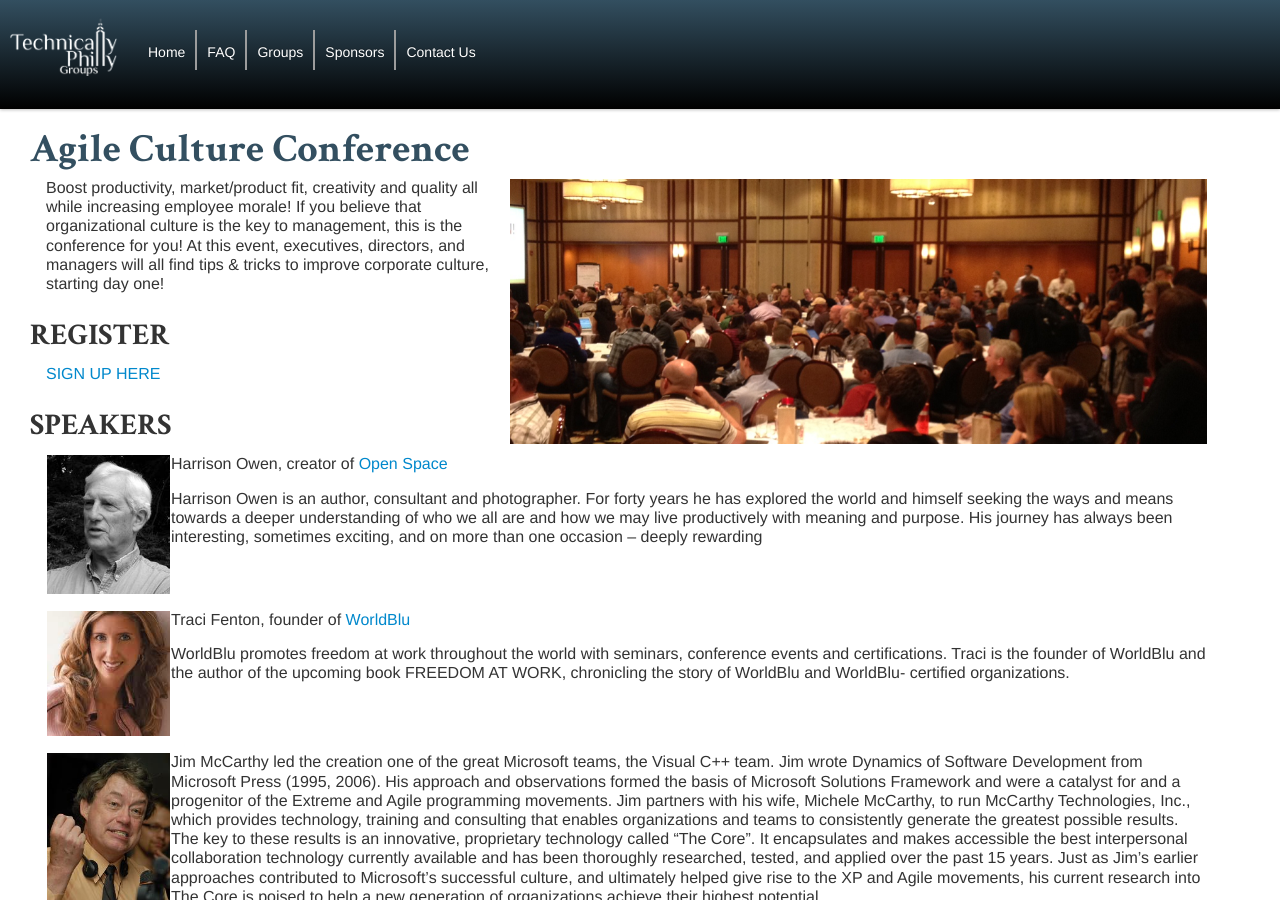
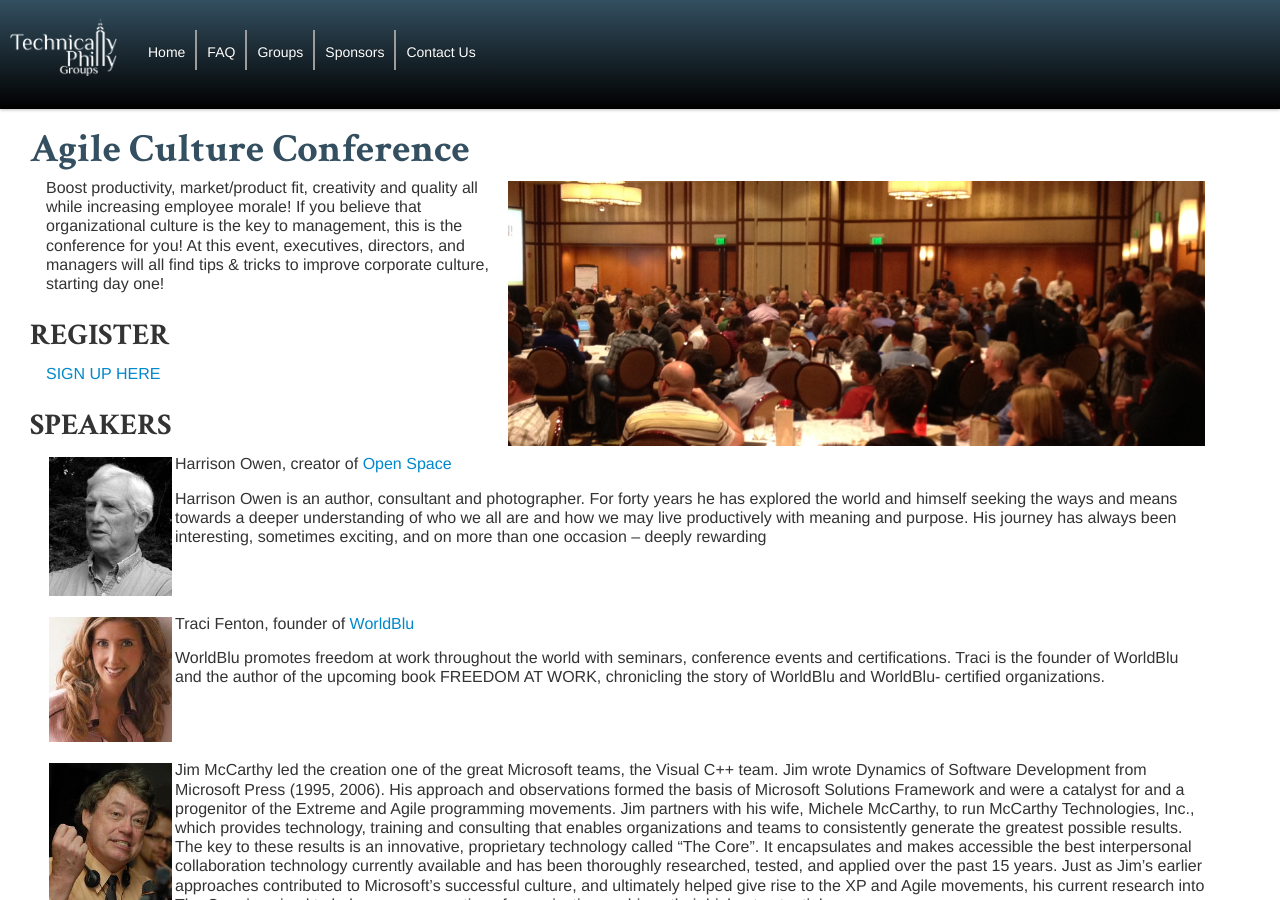
Before and after one commit to TechnicallyPhillyGroups/technicallyphillygroups.github.com, a Jekyll site: the page built from agile-culture-conf.md, in a window 1280 px wide and 900 px high. Built offline with Jekyll 4.4.1, drawn with Linux system fonts in a browser that asks for light colours; nearby versions of some CDN libraries.

Commit message:
need more whitespace around images

```diff
--- a/agile-culture-conf.md
+++ b/agile-culture-conf.md
@@ -2,7 +2,7 @@
 title: "Agile Culture Conference"
 layout: default
 ---
-<img width="60%" src="./images/AgileCultureConfPhilly.png" style="float:right;padding: 1px 1px 1px 1px;"/>Boost productivity, market/product fit, creativity and quality all while increasing employee morale! If you believe that organizational culture is the key to management, this is the conference for you! At this event, executives, directors, and managers will all find tips & tricks to improve corporate culture, starting day one!
+<img width="60%" src="./images/AgileCultureConfPhilly.png" style="float:right;padding: 3px 3px 3px 3px;"/>Boost productivity, market/product fit, creativity and quality all while increasing employee morale! If you believe that organizational culture is the key to management, this is the conference for you! At this event, executives, directors, and managers will all find tips & tricks to improve corporate culture, starting day one!
 
 REGISTER
 ========
@@ -13,31 +13,31 @@
 SPEAKERS
 ========
 
-<img style="float:left; padding: 1px 1px 1px 1px;" width="123px" src="./images/HarrisonOwen.jpg"/> Harrison Owen, creator of <a href="http://www.openspaceworld.com/brief_history.htm">Open Space</a>
+<img style="float:left; padding: 3px 3px 3px 3px;" width="123px" src="./images/HarrisonOwen.jpg"/> Harrison Owen, creator of <a href="http://www.openspaceworld.com/brief_history.htm">Open Space</a>
 
 Harrison Owen is an author, consultant and photographer. For forty years he has explored the world and himself seeking the ways and means towards a deeper understanding of who we all are and how we may live productively with meaning and purpose. His journey has always been interesting, sometimes exciting, and on more than one occasion -- deeply rewarding<br clear="all"/>
 
-<img style="float:left; padding: 1px 1px 1px 1px;" width="123px" src="./images/TraciFenton.jpg"/>Traci Fenton, founder of <a href="http://www.worldblu.com/">WorldBlu</a>
+<img style="float:left; padding: 3px 3px 3px 3px;" width="123px" src="./images/TraciFenton.jpg"/>Traci Fenton, founder of <a href="http://www.worldblu.com/">WorldBlu</a>
 
 WorldBlu promotes freedom at work throughout the world with seminars, conference events and certifications. Traci is the founder of WorldBlu and the author of the upcoming book FREEDOM AT WORK, chronicling the story of WorldBlu and WorldBlu- certified organizations.<br clear="all"/>
 
 
-<img style="float:left; padding: 1px 1px 1px 1px;" width="123px" src="./images/JimMcCarthy.jpg"/>Jim McCarthy led the creation one of the great Microsoft teams, the Visual C++ team. Jim wrote Dynamics of Software Development from Microsoft Press (1995, 2006). His approach and observations formed the basis of Microsoft Solutions Framework and were a catalyst for and a progenitor of the Extreme and Agile programming movements.
+<img style="float:left; padding: 3px 3px 3px 3px;" width="123px" src="./images/JimMcCarthy.jpg"/>Jim McCarthy led the creation one of the great Microsoft teams, the Visual C++ team. Jim wrote Dynamics of Software Development from Microsoft Press (1995, 2006). His approach and observations formed the basis of Microsoft Solutions Framework and were a catalyst for and a progenitor of the Extreme and Agile programming movements.
 Jim partners with his wife, Michele McCarthy, to run McCarthy Technologies, Inc., which provides technology, training and consulting that enables organizations and teams to consistently generate the greatest possible results. The key to these results is an innovative, proprietary technology called "The Core". It encapsulates and makes accessible the best interpersonal collaboration technology currently available and has been thoroughly researched, tested, and applied over the past 15 years. Just as Jim's earlier approaches contributed to Microsoft's successful culture, and ultimately helped give rise to the XP and Agile movements, his current research into The Core is poised to help a new generation of organizations achieve their highest potential.<br clear="all" />
 
 
-<img style="float:left; padding: 1px 1px 1px 1px;" width="123px" src="./images/MicheleMcCarthy.jpg"/>Michele McCarthy, co-wrote "Software For Your Head," 2001, Addison-Wesley, and the 2006 edition of "Dynamics of Software Development," by Microsoft Press. Beginning in 1990, Michele worked at Microsoft as a program manager on five projects, establishing a reputation for shipping on time. Jim McCarthy met Michele and encouraged her to move to the Visual C++ group where she began innovating in the area of team dynamics. While at Microsoft, Michele reached many of the insights that led she and Jim to leave Microsoft and create McCarthy Technologies, Inc. She is responsible for the development of many of the team formation concepts McCarthy Technologies practices and teaches today.
+<img style="float:left; padding: 3px 3px 3px 3px;" width="123px" src="./images/MicheleMcCarthy.jpg"/>Michele McCarthy, co-wrote "Software For Your Head," 2001, Addison-Wesley, and the 2006 edition of "Dynamics of Software Development," by Microsoft Press. Beginning in 1990, Michele worked at Microsoft as a program manager on five projects, establishing a reputation for shipping on time. Jim McCarthy met Michele and encouraged her to move to the Visual C++ group where she began innovating in the area of team dynamics. While at Microsoft, Michele reached many of the insights that led she and Jim to leave Microsoft and create McCarthy Technologies, Inc. She is responsible for the development of many of the team formation concepts McCarthy Technologies practices and teaches today.
 Michele has brought her team efficiency skills to bear on the McCarthy BootCamps and the subsequent development of The Core Protocols. She is currently the primary instructor at McCarthy BootCamps around the world, the primary consultant to McCarthy Technologies' clients, and co-hosts The McCarthy Show podcast with Jim. Her passion is transforming groups of executives into true teams and advising high potential leaders.<br clear="all" />
 
 
-<img style="float:left; padding: 1px 1px 1px 1px;" width="123px" src="./images/DanMezick.jpg"/>Dan Mezick, organizer for <a href="http://newtechusa.net/user-groups/ma/">Agile Boston and author of The Culture Game</a>
+<img style="float:left; padding: 3px 3px 3px 3px;" width="123px" src="./images/DanMezick.jpg"/>Dan Mezick, organizer for <a href="http://newtechusa.net/user-groups/ma/">Agile Boston and author of The Culture Game</a>
 
 He teaches business agility,  guiding  and consulting to executives and their organizations in self-management techniques. Dan is an expert in organizational learning techniques. Dan delivers Agile courses, seminars and consulting to organizations of all sizes in the USA.
 
 He is an invited speaker to conferences such as the prestigious Self-Management Symposium. His clients include Zappos Insights, Orpheus Orchestra and some of the most agile organizations in the New England region and the USA.<br clear="all" />
 
 
-<img style="float:left; padding: 1px 1px 1px 1px;" width="123px" src="./images/TobiasMayer.jpg"/>Tobias Mayer, Agile Agitator, anarchist, experimenter, and reformer; see <a href="http://agilethinking.net/">AgileThinking.net</a>
+<img style="float:left; padding: 3px 3px 3px 3px;" width="123px" src="./images/TobiasMayer.jpg"/>Tobias Mayer, Agile Agitator, anarchist, experimenter, and reformer; see <a href="http://agilethinking.net/">AgileThinking.net</a>
 
 Tobias is a genuine thought leader in the Agile software development community. He is the consummate "culture hacker". Outspoken and convicted, he delivers Agile learning and consulting in the US and Europe.
 
```
